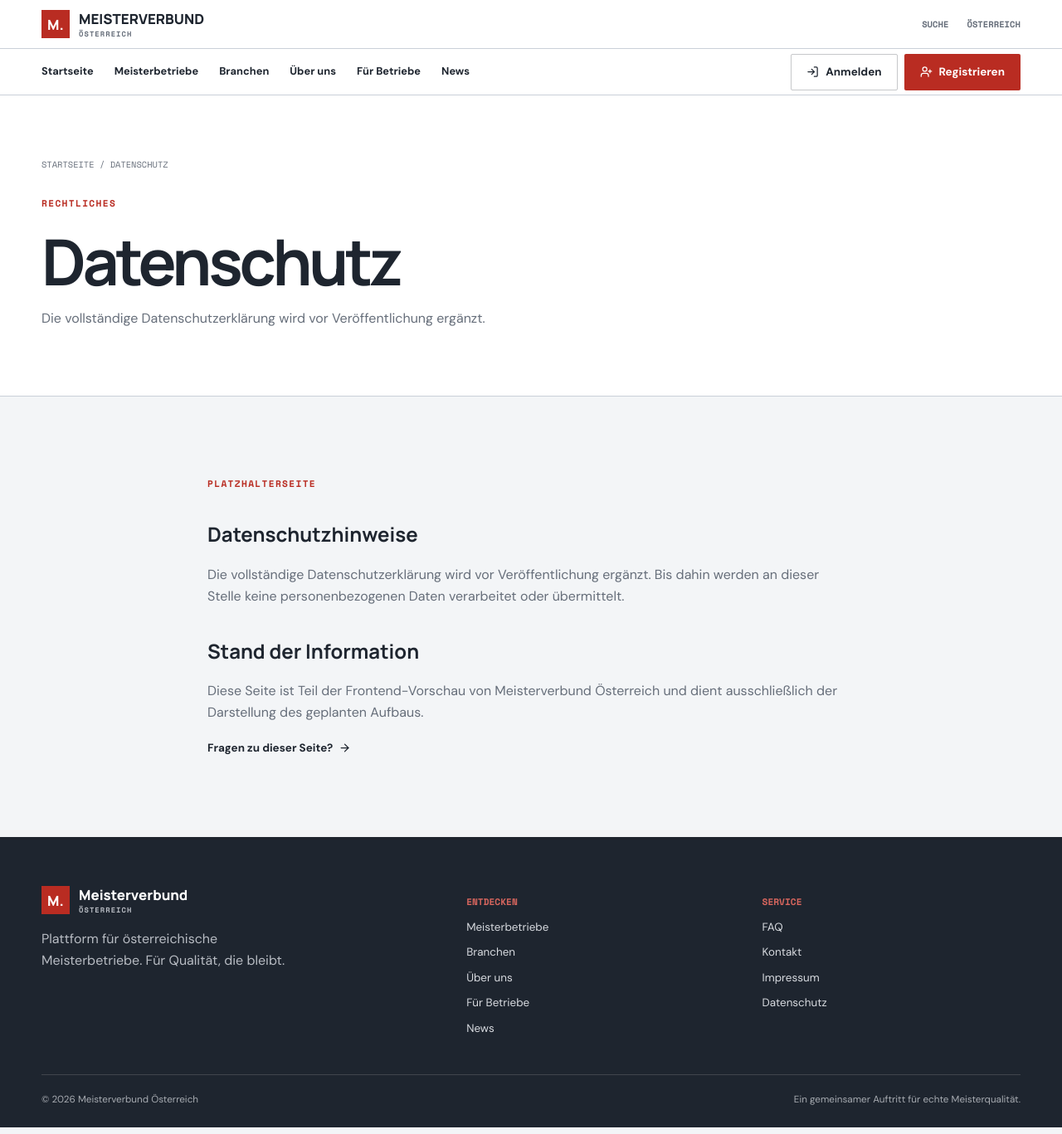
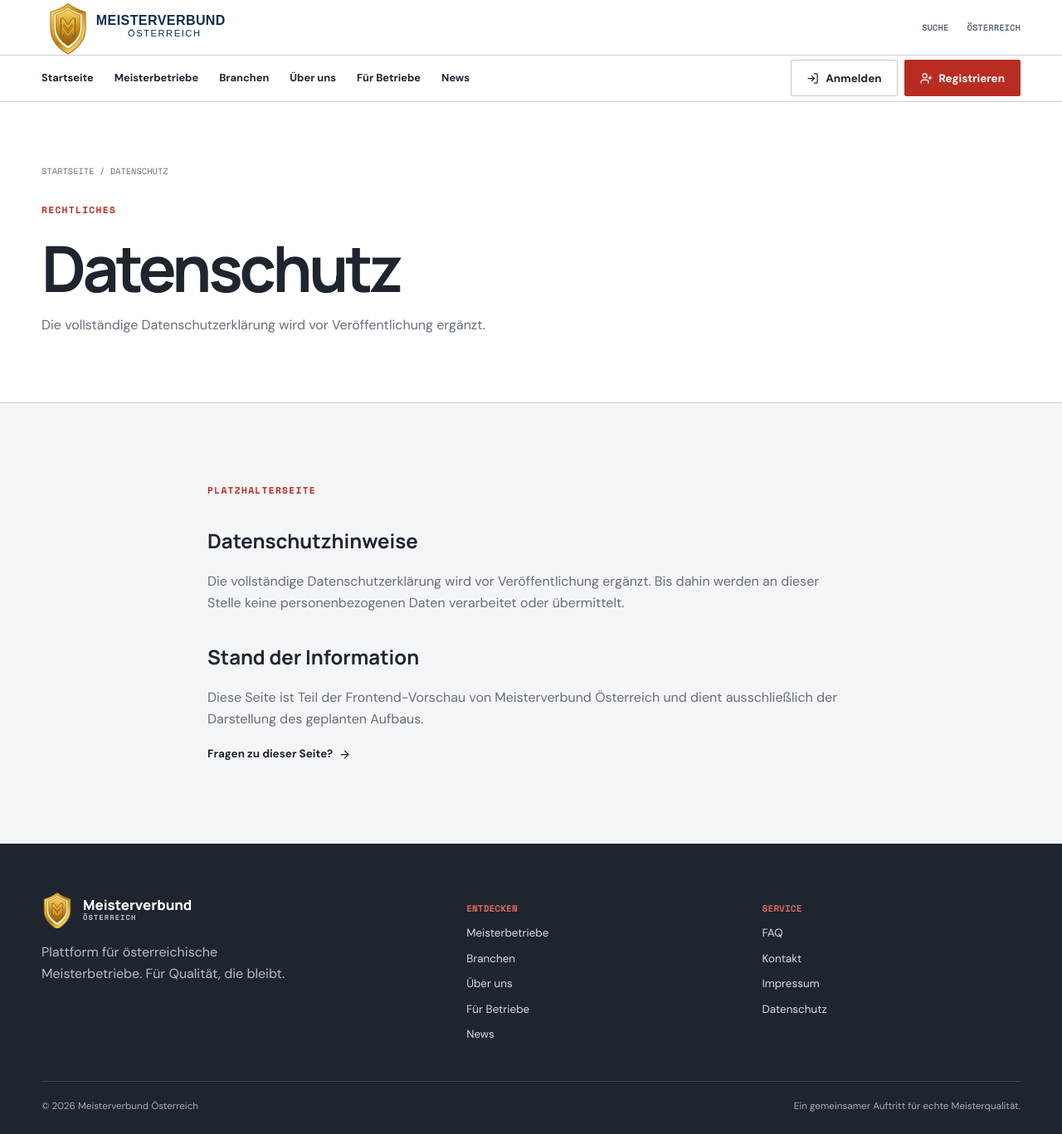
Before and after one commit to tufan8877/Meisterverbund, a React (Vite) app: page /datenschutz in a window 1280 px wide. Shown: the whole page at 83% size. Built offline with nearby package versions, Linux system fonts and the light colour scheme.

Commit message:
Use Meisterverbund SVG branding in header and footer

```diff
--- a/src/components/site-shell.tsx
+++ b/src/components/site-shell.tsx
@@ -11,8 +11,28 @@ const navItems = [
   ['/news', 'News'],
 ];
 
-export function Brand() {
-  return <Link href="/" className="brand" data-testid="link-brand"><span className="brand-mark" aria-hidden="true">M.</span><span>Meisterverbund<small>Österreich</small></span></Link>;
+export function Brand({ footer = false }: { footer?: boolean }) {
+  if (footer) {
+    return (
+      <Link href="/" className="brand" data-testid="link-brand" style={{ gap: 12 }}>
+        <img src="/favicon.svg" alt="" aria-hidden="true" style={{ width: 38, height: 44, display: 'block' }} />
+        <span style={{ color: '#fff', lineHeight: 1.05 }}>
+          Meisterverbund
+          <small style={{ color: '#b8bcc3' }}>Österreich</small>
+        </span>
+      </Link>
+    );
+  }
+
+  return (
+    <Link href="/" className="brand" data-testid="link-brand" aria-label="Meisterverbund Österreich – Startseite">
+      <img
+        src="/meisterverbund-logo.svg"
+        alt="Meisterverbund Österreich"
+        style={{ width: 228, maxWidth: '42vw', height: 'auto', display: 'block' }}
+      />
+    </Link>
+  );
 }
 
 export function SiteShell({ children }: { children: ReactNode }) {
@@ -40,7 +60,7 @@ export function SiteShell({ children }: { children: ReactNode }) {
 }
 
 function Footer() {
-  return <footer className="footer"><div className="container footer-grid"><div><Brand /><p className="footer-copy">Plattform für österreichische Meisterbetriebe. Für Qualität, die bleibt.</p></div><div><h3>Entdecken</h3><div className="footer-links"><Link href="/meisterbetriebe">Meisterbetriebe</Link><Link href="/branchen">Branchen</Link><Link href="/ueber-uns">Über uns</Link><Link href="/fuer-betriebe">Für Betriebe</Link><Link href="/news">News</Link></div></div><div><h3>Service</h3><div className="footer-links"><Link href="/faq">FAQ</Link><Link href="/kontakt">Kontakt</Link><Link href="/impressum">Impressum</Link><Link href="/datenschutz">Datenschutz</Link></div></div></div><div className="container footer-bottom"><span>© {new Date().getFullYear()} Meisterverbund Österreich</span><span>Ein gemeinsamer Auftritt für echte Meisterqualität.</span></div></footer>;
+  return <footer className="footer"><div className="container footer-grid"><div><Brand footer /><p className="footer-copy">Plattform für österreichische Meisterbetriebe. Für Qualität, die bleibt.</p></div><div><h3>Entdecken</h3><div className="footer-links"><Link href="/meisterbetriebe">Meisterbetriebe</Link><Link href="/branchen">Branchen</Link><Link href="/ueber-uns">Über uns</Link><Link href="/fuer-betriebe">Für Betriebe</Link><Link href="/news">News</Link></div></div><div><h3>Service</h3><div className="footer-links"><Link href="/faq">FAQ</Link><Link href="/kontakt">Kontakt</Link><Link href="/impressum">Impressum</Link><Link href="/datenschutz">Datenschutz</Link></div></div></div><div className="container footer-bottom"><span>© {new Date().getFullYear()} Meisterverbund Österreich</span><span>Ein gemeinsamer Auftritt für echte Meisterqualität.</span></div></footer>;
 }
 
 export function PageHero({ eyebrow, title, children }: { eyebrow:string; title:string; children?:ReactNode }) { return <section className="page-hero"><div className="container reveal"><div className="breadcrumbs"><Link href="/">Startseite</Link> <span>/</span> {title}</div><div className="eyebrow" style={{marginTop:30}}>{eyebrow}</div><h1 className="display">{title}</h1>{children}</div></section>; }
```
